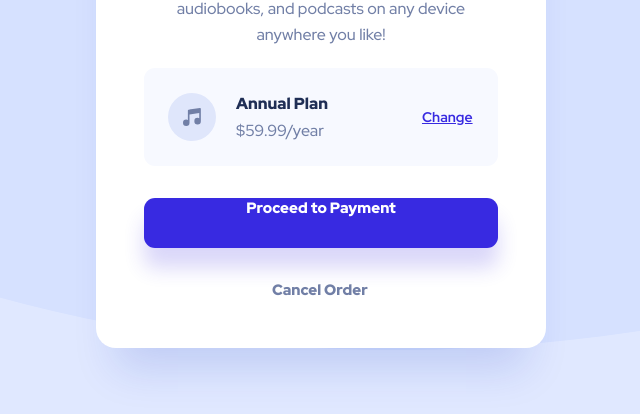
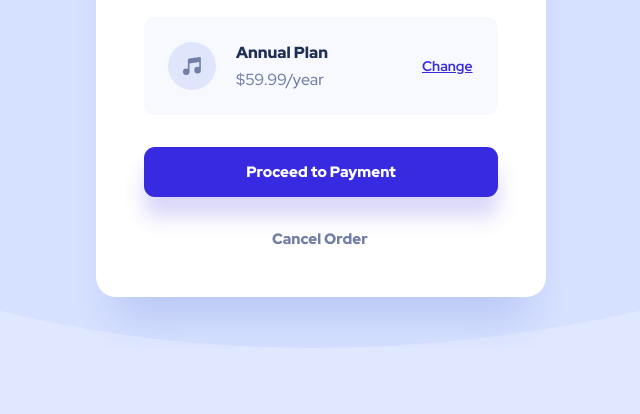
Before and after one commit to levansarishvili/order-summary-component, a plain HTML site: page index.html in a window 1280 px wide. Shown: the part 452-866 px from the top of the page, without its empty margins (319-959 px from the left). After the commit the page ends 800 px from the top, so only its background shows below. Drawn offline with Linux system fonts and the light colour scheme.

Commit message:
modify style.css and readme.md files

```diff
--- a/style.css
+++ b/style.css
@@ -8,10 +8,14 @@ body {
   background-color: #e0e8ff;
   background-image: url(/images/pattern-background-desktop.svg);
   background-size: cover;
-  background-position-y: -100px;
+  /* background-position-y: -400px; */
   background-repeat: no-repeat;
+  height: 100vh;
 
   font-family: Red Hat Display;
+  display: flex;
+  align-items: center;
+  justify-content: center;
 }
 
 .order-summary {
@@ -20,8 +24,7 @@ body {
   flex-shrink: 0;
   overflow: hidden;
 
-  margin: 102px auto;
-  width: 450px;
+  max-width: 450px;
   border-radius: 20px;
   background: #fff;
   box-shadow: 0px 40px 40px -20px rgba(13, 48, 189, 0.15);
@@ -108,6 +111,7 @@ body {
   box-shadow: 0px 20px 20px 0px rgba(56, 42, 225, 0.19);
   color: #fff;
   text-align: center;
+  padding: 15px 0;
   font-size: 15px;
   font-style: normal;
   font-weight: 900;
@@ -124,4 +128,5 @@ body {
   line-height: normal;
   border: none;
   margin: 0 178px 48px 176px;
+  cursor: pointer;
 }
```
Also changed, not shown: 1 other file.
